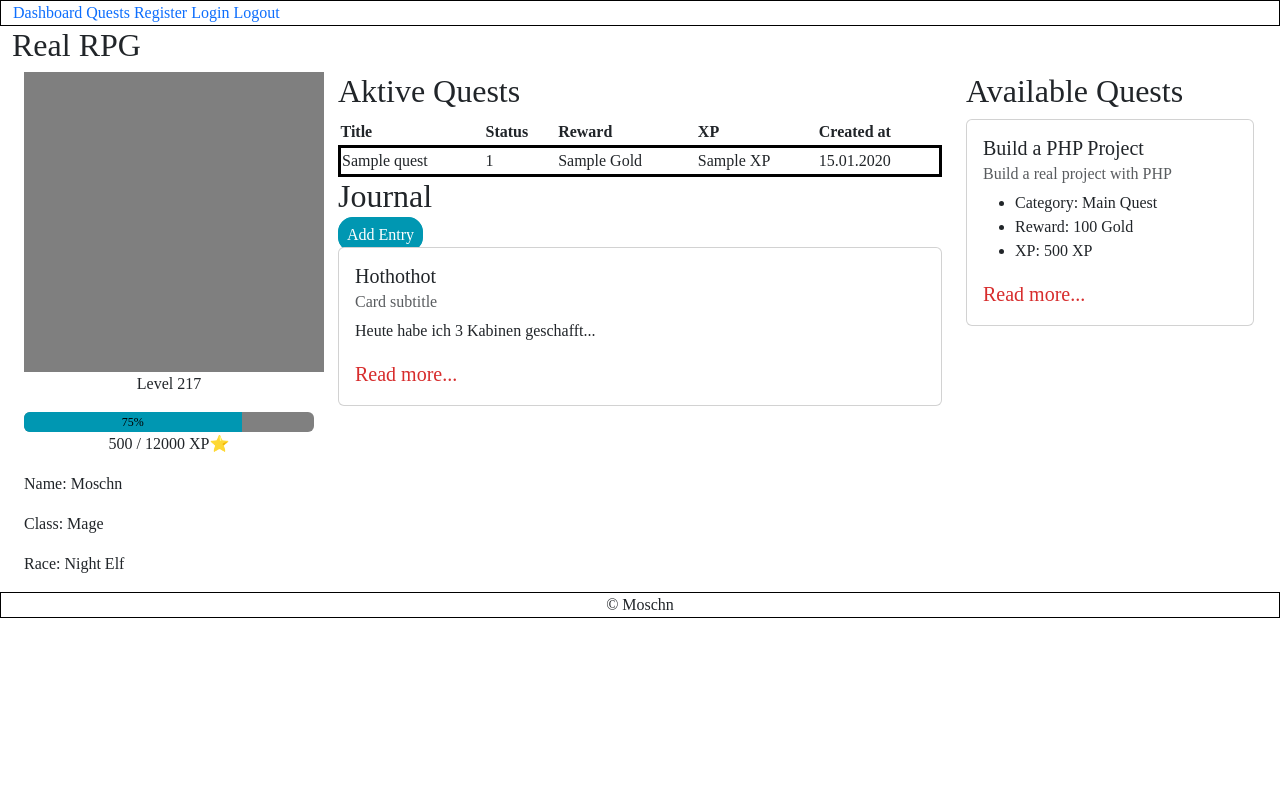
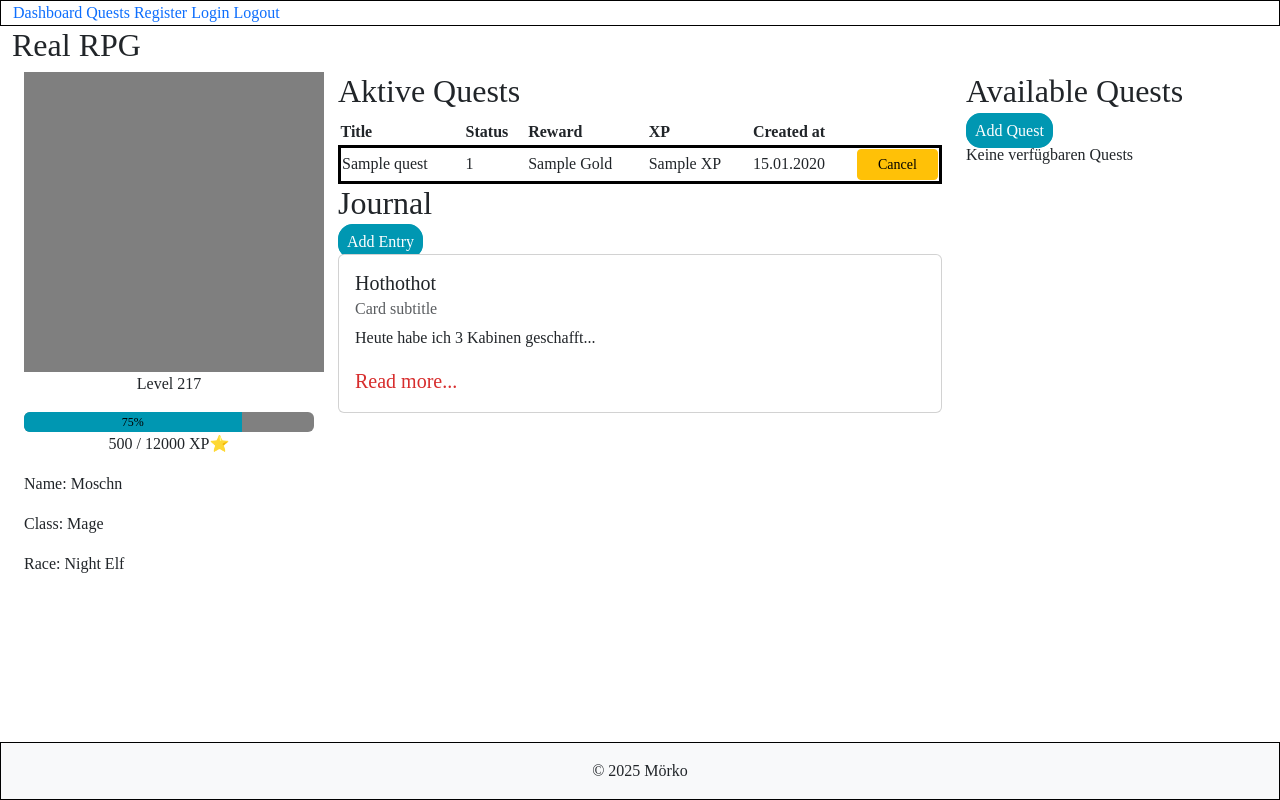
Before and after one commit to MirkoRimac/realrpg, a PHP site: page /?controller=dashboard&action=index in a window 1280 px wide. Run offline with PHP 8.4, Linux system fonts and the light colour scheme; the visitor is signed in with stand-in values (Sample User, id 1); tables that the repository leaves empty or names only in its code hold one stand-in row (values such as "Sample post"); some web fonts are replaced.

Commit message:
Dynamic Quests with Buttons to add and cancel

```diff
--- a/app/controllers/DashboardController.php
+++ b/app/controllers/DashboardController.php
@@ -23,10 +23,12 @@ class DashboardController extends Controller
 
         $questModel = new Quest();
         $quests = $questModel->getActiveByUser($user_id);
+        $availableQuests = $questModel->getInactiveByUser($user_id);
 
         $this->view("dashboard/index", [
             "dashboard" => $dashboard,
-            "quests" => $quests
+            "quests" => $quests,
+            "availableQuests" => $availableQuests
         ]);
 
         // $this->view("dashboard/index", ["dashboard" => $dashboard]);
--- a/app/models/Quest.php
+++ b/app/models/Quest.php
@@ -8,11 +8,19 @@ class Quest extends Model
         return $stmt->fetchAll(PDO::FETCH_ASSOC);
     }
 
-    public function store($title)
+    public function store($userId, $title, $description, $reward, $xp)
     {
-        // todo: xp auch als prepared statement
-        $stmt = $this->pdo->prepare("INSERT INTO quests (title,xp) VALUES (?, 50)");
-        $stmt->execute([$title]);
+        $stmt = $this->pdo->prepare(
+            "INSERT INTO quests (user_id, title, description, reward, xp, is_active, created_at)
+            VALUES (?, ?, ?, ?, ?, 0, NOW())"
+        );
+        $stmt->execute([
+            $userId,
+            $title,
+            $description,
+            $reward,
+            $xp
+        ]);
     }
 
     public function getActiveByUser($userId)
@@ -22,4 +30,18 @@ class Quest extends Model
         $results = $stmt->fetchAll(PDO::FETCH_ASSOC);
         return $results ?: []; // ← Niemals NULL!
     }
+
+    public function getInactiveByUser($userId)
+    {
+        $stmt = $this->pdo->prepare("SELECT * FROM quests WHERE user_id = ? AND is_active = 0");
+        $stmt->execute([$userId]);
+        $results = $stmt->fetchAll(PDO::FETCH_ASSOC);
+        return $results ?: []; // ← Niemals NULL!
+    }
+
+    public function updateStatus($id, $isActive)
+    {
+        $stmt = $this->pdo->prepare("UPDATE quests SET is_active = ? WHERE id = ?");
+        $stmt->execute([$isActive, $id]);
+    }
 }
--- a/app/views/dashboard/index.php
+++ b/app/views/dashboard/index.php
@@ -74,13 +74,21 @@
                     </thead>
                     <tbody>
                         <?php foreach ($quests as $quest): ?>
-                            <tr>
+                            <tr class="active_quests">
                                 <td><?= htmlspecialchars($quest["title"]) ?></td>
                                 <td><?= htmlspecialchars($quest['is_active']) ?></td>
                                 <td><?= htmlspecialchars($quest['reward']) ?> Gold</td>
                                 <td><?= htmlspecialchars($quest['xp']) ?> XP</td>
                                 <td><?= date('d.m.Y', strtotime($quest['created_at'])) ?></td>
+                                <td>
+                                    <form method="POST" action="?controller=quest&action=toggleStatus">
+                                        <input type="hidden" name="quest_id" value="<?= $quest['id'] ?>">
+                                        <input type="hidden" name="is_active" value="0">
+                                        <button type="submit" class="btn btn-warning btn-sm">Cancel</button>
+                                    </form>
+                                </td>
                             </tr>
+
                         <?php endforeach; ?>
                     </tbody>
                 </table>
@@ -103,19 +111,35 @@
 
     <div class="col-lg-3">
         <h2>Available Quests</h2>
+        <a href="?controller=quest&action=create" class="add_entry_btn">Add Quest</a>
 
-        <div class="card" style="width: 18rem;">
+        <?php if (empty($availableQuests)): ?>
+            <p>Keine verfügbaren Quests</p>
+        <?php else: ?>
+            <?php foreach ($availableQuests as $quest): ?>
+                <div class="card mb-3" style="width: 100%;">
                     <div class="card-body">
-                <h5 class="card-title">Build a PHP Project</h5>
-                <h6 class="card-subtitle mb-2 text-body-secondary">Build a real project with PHP</h6>
+                        <h5 class="card-title"><?= htmlspecialchars($quest["title"]) ?></h5>
+                        <h6 class="card-subtitle mb-2 text-body-secondary">
+                            <?= date('d.m.Y', strtotime($quest['created_at'])) ?>
+                        </h6>
                         <ul>
-                    <li><p class="card-text">Category: Main Quest</p></li>
-                    <li><p class="card-text">Reward: 100 Gold</p></li>
-                    <li><p class="card-text">XP: 500 XP</p></li>
+                            <li><p class="card-text">Belohnung: <?= $quest["reward"] ?> Gold</p></li>
+                            <li><p class="card-text">XP: <?= $quest["xp"] ?> XP</p></li>
                         </ul>
+                        <p class="card-text"><?= nl2br(htmlspecialchars($quest["description"])) ?></p>
                         <a href="#" class="card-link">Read more...</a>
+
+                        <form method="POST" action="?controller=quest&action=toggleStatus">
+                            <input type="hidden" name="quest_id" value="<?= $quest['id'] ?>">
+                            <input type="hidden" name="is_active" value="1">
+                            <button type="submit" class="btn btn-success btn-sm">Activate</button>
+                        </form>
+
                     </div>
                 </div>
+            <?php endforeach; ?>
+        <?php endif; ?>
     </div>
 
   </div>
--- a/app/views/quests/index.php
+++ b/app/views/quests/index.php
@@ -1,4 +1,4 @@
-<div class="container-fluid">
+<div class="container">
     <h2>Your Quests</h2>
 
     <ul>
--- a/includes/footer.php
+++ b/includes/footer.php
@@ -1,4 +1,4 @@
-<footer class="container-fluid text-center" >&copy; Moschn</footer>
+<footer class="footer mt-auto py-3 bg-light text-center" >&copy; 2025 Mörko</footer>
 
 </body>
 </html>
--- a/includes/header.php
+++ b/includes/header.php
@@ -1,5 +1,5 @@
 <!DOCTYPE html>
-<html lang="en">
+<html lang="en" class="h-100">
 <head>
     <meta charset="UTF-8">
     <meta name="viewport" content="width=device-width, initial-scale=1.0">
@@ -7,7 +7,7 @@
     <link rel="stylesheet" href="../includes/style.css">
     <title>Real RPG</title>
 </head>
-<body>
+<body class="d-flex flex-column h-100">
 <nav class="container-fluid">
     <a href="?controller=dashboard&action=index">Dashboard</a>
     <a href="?controller=quest&action=index">Quests</a>
--- a/includes/style.css
+++ b/includes/style.css
@@ -53,4 +53,21 @@ tbody > tr {
     background-color: #0097B2;
 }
 
+.active_quests {
+    padding: 20px !important;
+    margin: 5px !important;
+}
+
+table {
+    padding: 5px !important;
+}
+
 /* Dashboard End */
+
+/* New Quests */
+
+form {
+    display: grid;
+}
+
+/* New Quests End */
```
Also changed, not shown: app/controllers/QuestController.php (+66 -3 lines), app/views/auth/login.php (+9 -2 lines), app/views/auth/register.php (+10 -3 lines), app/views/quests/create.php (+14 -5 lines). Lines whose indentation alone changed are shown as unchanged.
